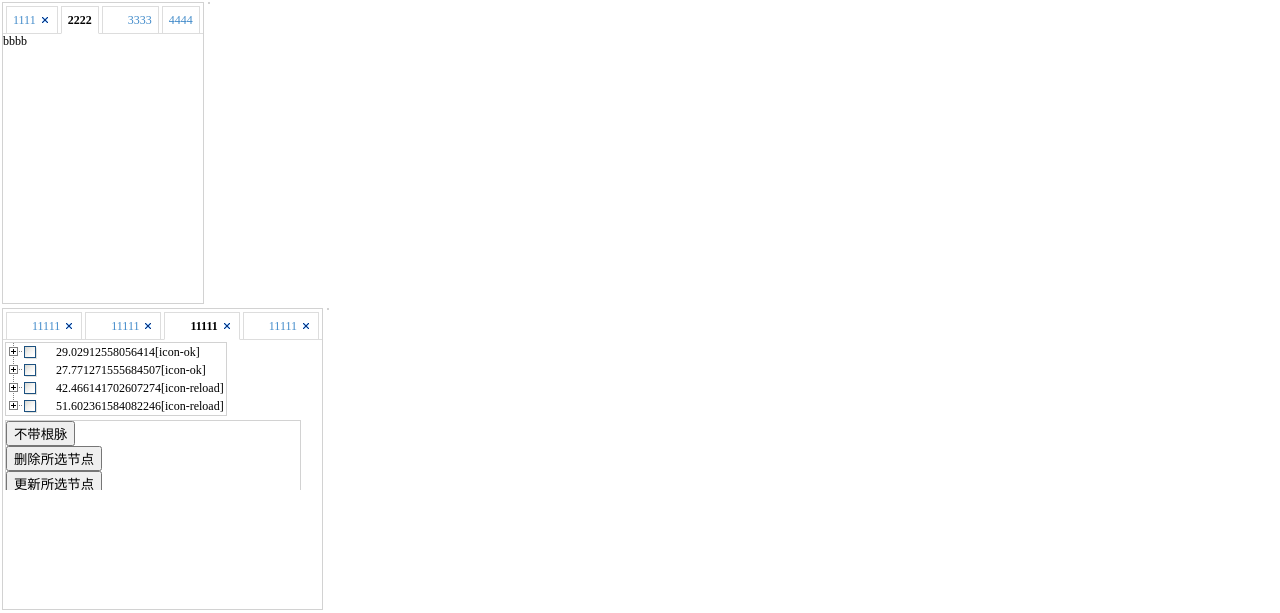
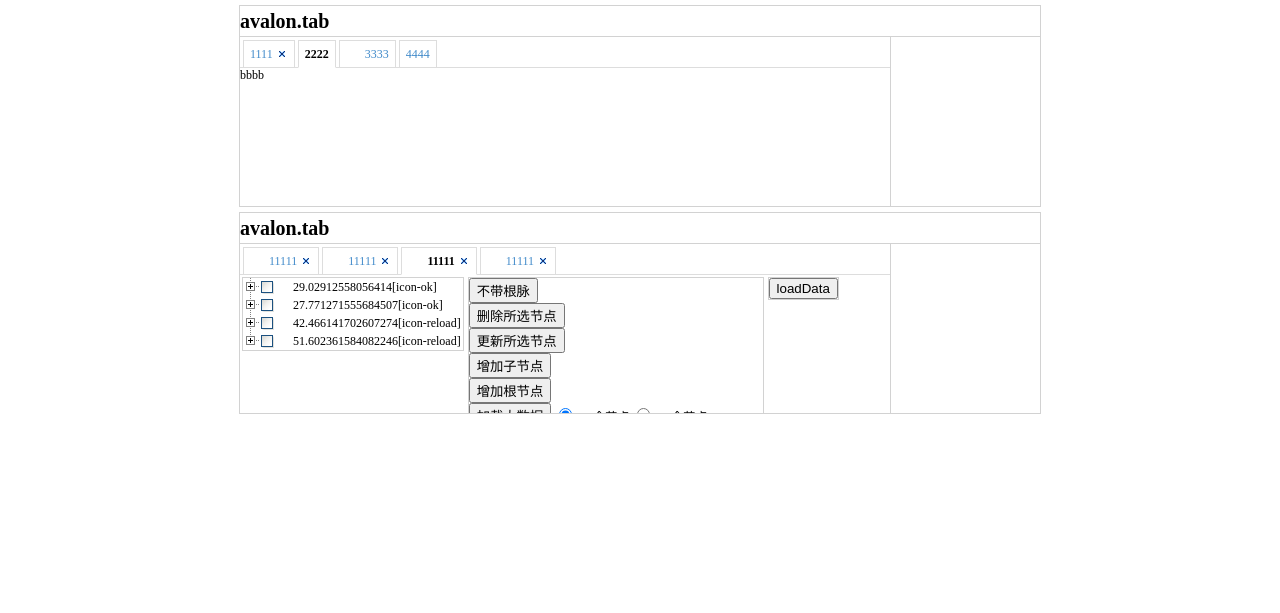
Before and after one commit to weeksun23/YuriUI, a plain HTML site: page demo/tab.html in a window 1280 px wide. Drawn offline with Linux system fonts and the light colour scheme.

Commit message:
tab支持嵌套iframe
支持自适应iframe

```diff
--- a/demo/css/demo.css
+++ b/demo/css/demo.css
@@ -1,5 +1,6 @@
 html,body{width: 100%;height: 100%;}
-body{font-size: 12px;margin:0;}
+html{overflow:hidden;}
+body{font-size: 12px;margin:0;overflow:auto;*position:relative;}
 .fl{float: left;}
 .posr{position: relative;}
 .mg5{margin:5px;}
@@ -7,3 +8,7 @@ body{font-size: 12px;margin:0;}
 .ball{border:1px solid #d2d2d2;}
 .wh100{height:100%;width: 100%;}
 .zone{border:1px solid #d2d2d2;margin: 2px;}
+.demo{width: 800px;height:200px;position: relative;margin:5px auto;border:1px solid #d2d2d2;}
+.demo-title{font-size: 20px;font-weight: bolder;height: 30px;line-height: 30px;border-bottom:1px solid #d2d2d2;}
+.demo-content{position: absolute;top:31px;left:0;right: 150px;bottom: 0;}
+.demo-oper{position:absolute;top: 31px;right: 0;bottom: 0;width: 149px;border-left: 1px solid #d2d2d2}
--- a/demo/tab.html
+++ b/demo/tab.html
@@ -10,8 +10,9 @@
     <link rel="stylesheet" type="text/css" href="../src/tab/avalon.tab.css">
 </head>
 <body ms-controller='tab'>
-    <div class='clearfix'>
-        <div class='zone fl height300'>
+    <div class='demo'>
+        <div class='demo-title'>avalon.tab</div>
+        <div class='demo-content'>
             <div ms-widget="tab,testtab,$taboptions">
                 <ul>
                     <li data-closeable='true'>1111</li>
@@ -20,34 +21,38 @@
                     <li>4444</li>
                 </ul>
                 <div>
-                    <div>aaaa</div>
+                    <div data-height='50'>
+                        <h1>2222</h1><h1>2222</h1><h1>2222</h1><h1>2222</h1><h1>2222</h1>
+                        <h1>2222</h1><h1>2222</h1><h1>2222</h1><h1>2222</h1><h1>2222</h1>
+                        <h1>2222</h1><h1>2222</h1><h1>2222</h1><h1>2222</h1><h1>2222</h1>
+                        <h1>2222</h1><h1>2222</h1><h1>2222</h1><h1>2222</h1><h1>2222</h1>
+                    </div>
                     <div>bbbb</div>
                     <div>cccc</div>
                     <div>dddd</div>
                 </div>
             </div>
         </div>
-        <div class='zone fl'></div>
+        <div class='demo-oper'></div>
     </div>
-    <div class='clearfix'>
-        <div class='zone fl height300'>
+    <div class='demo'>
+        <div class='demo-title'>avalon.tab</div>
+        <div class='demo-content'>
             <div ms-widget="tab,mytab,$mytaboptions">
                 <div>
-                    <div>aaaaa</div>
+                    <div><div class='wh100'>dsfdfsdfsdf</div><div class='wh100'>dsfdfsdfsdf</div></div>
                     <div>bbbb</div>
-                    <div>cccc</div>
+                    <div data-iframe-src='tree.html'></div>
                     <div>dddd</div>
                 </div>
             </div>
         </div>
-        <div class='zone fl'></div>
+        <div class='demo-oper'></div>
     </div>
-
     <script>
         require("tab/avalon.tab",function(){
             avalon.define("tab",function(vm){
                 vm.$taboptions = {
-                    fit : true,
                     border : false
                 };
                 vm.$mytaboptions = {
@@ -71,10 +76,8 @@
                         iconCls : "icon-cancel",
                         closeable : true
                     }],
-                    onSelect : function(isInit,i){
-                        if(!isInit && i === 2){
-                            this.panelData[i].content = "<iframe class='wh100' scrolling='no' frameborder='0' src='tree.html'></iframe>";
-                        }
+                    onSelect : function(isInit,el){
+
                     }
                 };
             });
--- a/demo/tree.html
+++ b/demo/tree.html
@@ -9,7 +9,7 @@
     <link rel="stylesheet" type="text/css" href="../src/base.css">
     <link rel="stylesheet" type="text/css" href="../src/tree/avalon.tree.css">
 </head>
-<body >
+<body class='clearfix'>
     <div class='fl zone' ms-controller='treeCtrl'>
         <ul ms-widget="tree,testtree,$testtreeOpts"></ul>
     </div>
--- a/src/base.css
+++ b/src/base.css
@@ -9,4 +9,7 @@ a:focus {
 }
 .clearfix{*zoom:1;}
 .clearfix:after {visibility: hidden;display: block;font-size: 0;content: " ";clear: both;height: 0;}
+.abfit{position: absolute;top:0;left: 0;right: 0;bottom: 0}
 .hide{display: none;}
+.ofh{overflow: hidden;}
+.ofa{overflow: auto;}
--- a/src/tab/avalon.tab.css
+++ b/src/tab/avalon.tab.css
@@ -1,11 +1,11 @@
-.tab{background-color: #fff}
+.tab{background-color: #fff;position: relative;}
 .tab-border{border:1px solid #ddd;}
-.tab-fit{height: 100%;width: 100%;}
-.tab-header-tool{margin-left: 3px;cursor:pointer;}
+.tab-fit{position: absolute;top:0;left: 0;bottom: 0;right: 0}
 .tab-close{
 	background:url('images/tabs_icons.png') no-repeat -34px center;display: inline-block;vertical-align: middle;
 	height: 8px;width: 12px;
 }
+.tab-header-tool{margin-left: 3px;cursor:pointer;}
 .tab-header-tool:hover{
 	opacity: 0.5;filter:alpha(opacity=50);
 }
@@ -17,12 +17,16 @@
 }
 .tab-header-nav a:hover{background-color: #E6E6E6}
 .tab-header-nav .active a{
-	background-color: #fff;color: #000;border-bottom-color:#fff;*position: relative;
+	background-color: #fff;color: #000;border-bottom-color:#fff;*overflow: hidden;
 	cursor: default;font-weight: bolder;
 }
 .tab-header-nav .active a:hover{background-color: #fff}
 .tab-header-title{font-size: 12px;vertical-align: middle;}
 .tab-header-icon{margin-right: 3px}
 
+.tab-fit .tab-content{position: absolute;left:0;right: 0;bottom:0;overflow: hidden;}
+.tab-fit .tab-iframe{position:absolute; top:0; left:0;}
+.tab-iframe{height:100%; width:100%; overflow:auto; }
+.tab-content{overflow: auto;}
 .tab-content>div{display: none;}
 .tab-content>div.active{display: block;}
--- a/src/tab/avalon.tab.html
+++ b/src/tab/avalon.tab.html
@@ -11,5 +11,7 @@
 	</ul>
 </div>
 <div class='tab-content' ms-css-height="height">
-	<div ms-repeat='panelData' ms-class='active:curIndex === String($index)'>{{el.content | html}}</div>
+	<div ms-repeat='panelData' ms-css-height="el.height" ms-class='active:curIndex === String($index)' ms-class-1='abfit:!el.height && fit' ms-class-2='ofh:el.$iframeSrc && fit' ms-class-3='ofa:(!el.$iframeSrc && fit) || el.height'>
+		{{el.content | html}}
+	</div>
 </div>
--- a/src/tab/avalon.tab.js
+++ b/src/tab/avalon.tab.js
@@ -15,11 +15,14 @@ define(["avalon","text!./avalon.tab.html"],function(avalon,templete){
 					title : item.innerHTML,
 					closeable : options.closeable ? true : false,
 					iconCls : options.iconCls || null,
+					$init : false,
 					href : options.href || "javascript:void(0)"
 				} : {
-					content : item.innerHTML
+					content : options.iframeSrc ? "" : item.innerHTML,
+					$iframeSrc : options.iframeSrc,
+					height : options.height ? Number(options.height) : null
 				});
-				num++;
+ 				num++;
 			}
 		});
 		return {
@@ -59,6 +62,7 @@ define(["avalon","text!./avalon.tab.html"],function(avalon,templete){
 				title : '',
 				closeable : false,
 				iconCls : null,
+				$init : false,
 				href : 'javascript:void(0)'
 			},options.tabData);
 		}else{
@@ -68,7 +72,9 @@ define(["avalon","text!./avalon.tab.html"],function(avalon,templete){
 		}
 		if(options.panelData){
 			initTabData({
-				content : ""
+				content : "",
+				height : null,
+				$iframeSrc : null
 			},options.panelData);
 		}else{
 			options.panelData = getData(element.getElementsByTagName("div")[0],"div",false).result;
@@ -78,11 +84,17 @@ define(["avalon","text!./avalon.tab.html"],function(avalon,templete){
 			vm.$skipArray = ["border","fit","onSelect"];
 			vm.$init = function(){
 				var $el = avalon(element);
+				$el.addClass("tab");
 				$el.attr("ms-css-width",vmodel.width);
 				vmodel.fit && $el.addClass("tab-fit");
 				vmodel.border && $el.addClass("tab-border");
 				element.innerHTML = templete;
 				avalon.scan(element,vmodel);
+				if(vmodel.fit){
+					var divs = element.getElementsByTagName("div");
+					var h = avalon(divs[0]).outerHeight();
+					divs[1].style.top = h + 'px';
+				}
 				//手动触发监控事件
 				vmodel.$fire("curIndex",vmodel.curIndex);
 			};
@@ -112,8 +124,17 @@ define(["avalon","text!./avalon.tab.html"],function(avalon,templete){
 		vmodel.$watch("curIndex",function(i){
 			var ii = Number(i);
 			var el = vmodel.tabData[ii];
-			vmodel.onSelect(el.$init,ii);
-			el.$init = true;
+			if(!el.$init){
+				var elContent = vmodel.panelData[ii];
+				if(elContent.$iframeSrc){
+					elContent.content = "<iframe class='tab-iframe' scrolling='no' frameborder='0' src='"+elContent.$iframeSrc+"'></iframe>";
+
+				}
+				vmodel.onSelect.call(vmodel,el.$init,el);
+				el.$init = true;
+			}else{
+				vmodel.onSelect.call(vmodel,true,el);
+			}
 		});
 		return vmodel;
 	};
```
